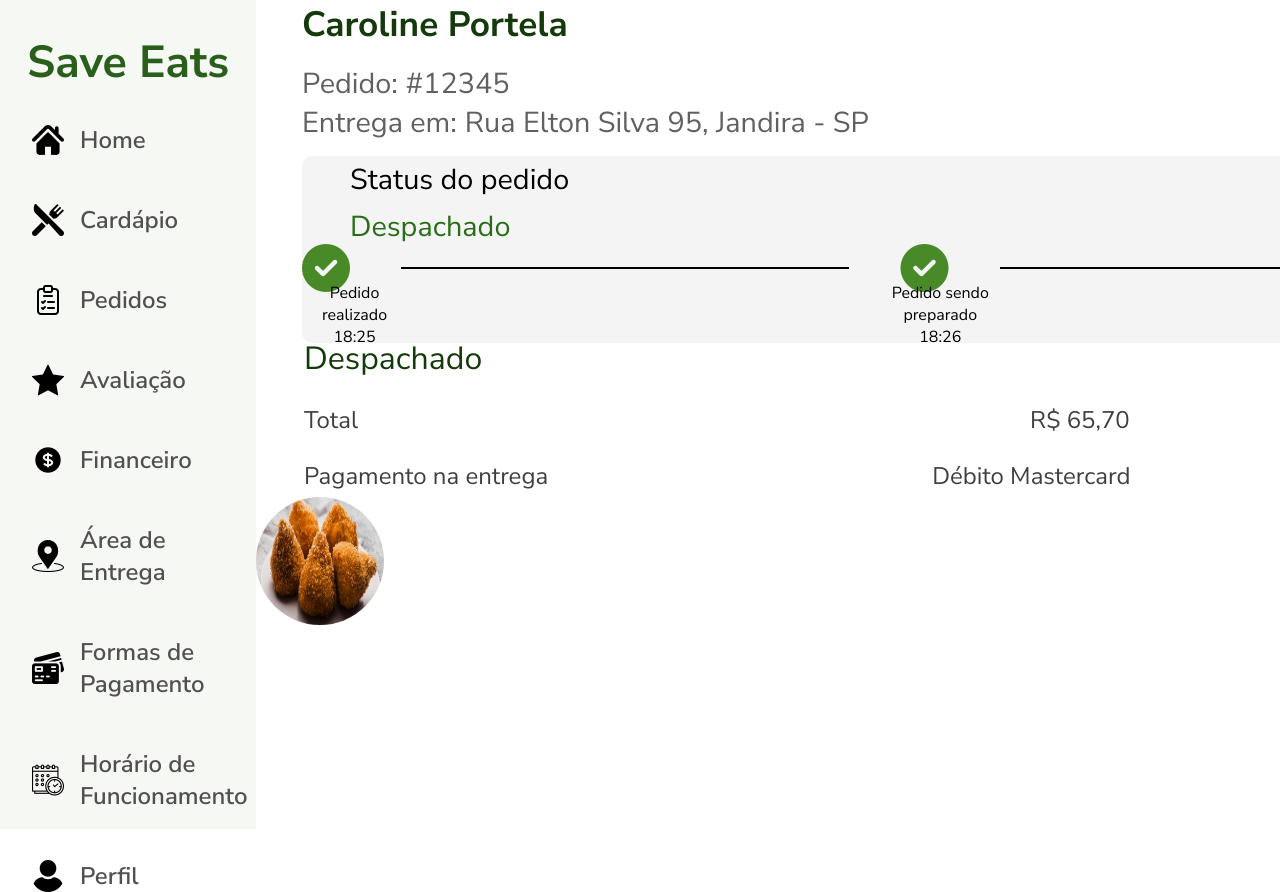
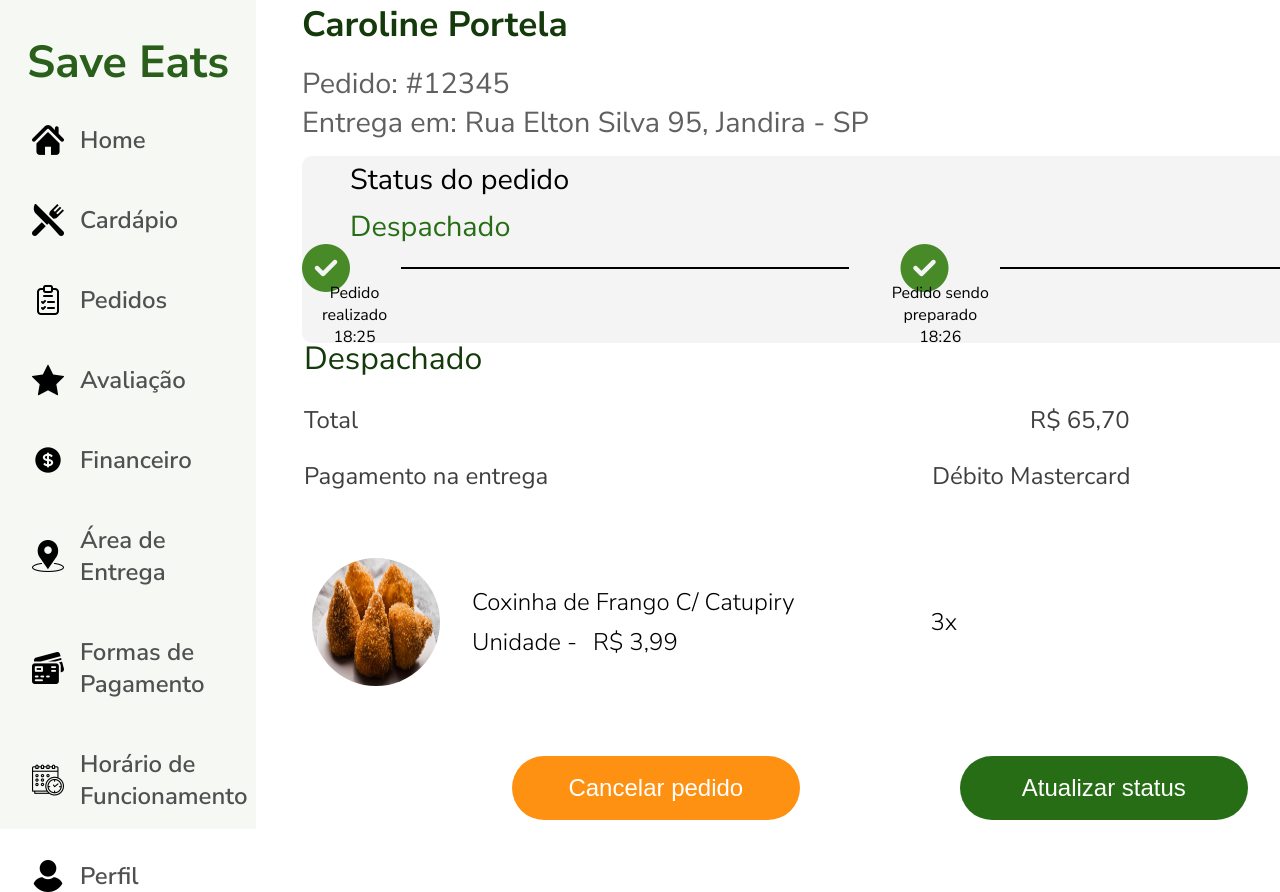
Before and after one commit to Xul14/SaveEats-Web, a React (Vite) app: page /menu/detalhes/pedido in a window 1280 px wide. Shown: the top 892 px of the page. Built offline with nearby package versions, Linux system fonts and the light colour scheme.

Commit message:
detalhes pedido completo

```diff
--- /dev/null
+++ b/src/components/ButtonDetalhesPedido/ButtonDetalhesPedido.css
@@ -0,0 +1,11 @@
+.botao-detalhes-pedido {
+    width: 18rem;
+    height: 4rem;
+    display: flex;
+    justify-content: center;
+    align-items: center;
+    border: none;
+    border-radius: 100px;
+    font-size: 1.5rem;
+    color: #FFF;
+}
--- /dev/null
+++ b/src/components/ButtonDetalhesPedido/ButtonDetalhesPedido.jsx
@@ -0,0 +1,15 @@
+//Import React
+import React from "react";
+
+//Import css e components
+import "./ButtonDetalhesPedido.css"
+
+export function ButtonDetalhesPedido({ text, background }) {
+    return (
+        <>
+
+            <button style={{ background }} className="botao-detalhes-pedido">{text}</button>
+
+        </>
+    )
+}
--- /dev/null
+++ b/src/components/ProdutosPedidos/ProdutosPedido.css
@@ -0,0 +1,33 @@
+.container-detalhes-produtos {
+    width: 100%;
+    height: 100%;
+    display: flex;
+    align-items: center;
+    gap: 2rem;
+    padding-left: 3.5rem;
+}
+
+.quantidade-produto {
+    width: 8rem;
+    height: 8rem;
+    border-radius: 100px;
+}
+
+.container-nome-unidade-produto {
+    display: flex;
+    flex-direction: column;
+    gap: .5rem;
+    font-size: 1.5rem;
+    font-weight: 300;
+}
+
+.container-unidade-produto-detalhes-pedido {
+    display: flex;
+    gap: 1rem;
+}
+
+.quantiade-produto {
+    font-size: 1.5rem;
+    font-weight: 300;
+    padding-left: 6.5rem;
+}
--- /dev/null
+++ b/src/components/ProdutosPedidos/ProdutosPedido.jsx
@@ -0,0 +1,35 @@
+//Import React
+import React from "react";
+
+//Import css e components
+import "./ProdutosPedido.css"
+import produtos from "../ProdutosPedidos/img/coxinha.jpg"
+
+export function ProdutosPedido() {
+    return (
+        <>
+            <div className="container-detalhes-produtos">
+
+                <img src={produtos} alt="Produtos" className="quantidade-produto" />
+
+                <div className="container-nome-unidade-produto">
+
+                    <span className="nome-produto-detalhes-pedido">Coxinha de Frango C/ Catupiry</span>
+
+                    <div className="container-unidade-produto-detalhes-pedido">
+
+                        <span className="unidade-produto-detalhes-pedido">Unidade -</span>
+
+                        <span className="unidade-produto-detalhes-pedido">R$ 3,99</span>
+
+                    </div>
+
+                </div>
+
+                <span className="quantiade-produto">3x</span>
+
+            </div>
+
+        </>
+    )
+}
--- a/src/pages/Menu/PedidosPage/DetalhesPedidoPage/DetalhesPedidoPage.css
+++ b/src/pages/Menu/PedidosPage/DetalhesPedidoPage/DetalhesPedidoPage.css
@@ -15,7 +15,7 @@
     width: 100%;
     height: 100%;
     display: grid;
-    grid-template-rows: 15% 25% 20%;
+    grid-template-rows: 15% 25% 20% 30% 10%;
     justify-items: center;
 }
 
@@ -48,13 +48,33 @@
     color: #3F3F3F
 }
 
-.quantidade-produto {
-    width: 8rem;
-    height: 8rem;
-    border-radius: 100px;
+.container-botoes-chat {
+    width: 100%;
+    height: 100%;
+    display: grid;
+    grid-template-columns: 92% 8%;
+    align-items: center;
 }
 
-.container-detalhes-produtos {
+.container-botoes-detalhes-pedido {
     width: 100%;
     height: 100%;
+    display: flex;
+    justify-content: center;
+    align-items: center;
+    gap: 10rem;
 }
+
+.container-chat {
+    width: 5rem;
+    height: 5rem;
+    display: flex;
+    justify-content: center;
+    align-items: center;
+    border-radius: 100px;
+    background-color: #29601a;
+}
+
+.chat {
+    height: 3rem;
+}
--- a/src/pages/Menu/PedidosPage/DetalhesPedidoPage/DetalhesPedidoPage.jsx
+++ b/src/pages/Menu/PedidosPage/DetalhesPedidoPage/DetalhesPedidoPage.jsx
@@ -6,7 +6,9 @@ import "./DetalhesPedidoPage.css"
 import { MenuNavigation } from "../../../../components/MenuNavigation/MenuNavigation";
 import { HeaderDetalhesPedido } from "../../../../components/HeaderDetalhesPedido/HeaderDetalhesPedido";
 import { StatusPedido } from "../../../../components/StatusPedido/StatusPedido";
-import produtos from "../DetalhesPedidoPage/img/coxinha.jpg"
+import { ProdutosPedido } from "../../../../components/ProdutosPedidos/ProdutosPedido";
+import { ButtonDetalhesPedido } from "../../../../components/ButtonDetalhesPedido/ButtonDetalhesPedido";
+import chat from "../DetalhesPedidoPage/img/chat.png"
 
 export function DetalhesPedidoPage() {
     return (
@@ -48,12 +50,29 @@ export function DetalhesPedidoPage() {
 
                     </div>
 
-                    <div className="container-detalhes-produtos">
+                    <ProdutosPedido></ProdutosPedido>
 
-                        <img src={produtos} alt="Produtos" className="quantidade-produto" />
+                    <div className="container-botoes-chat">
+
+                        <div className="container-botoes-detalhes-pedido">
+
+                            <ButtonDetalhesPedido text={"Cancelar pedido"} background={"#FE9112"}></ButtonDetalhesPedido>
+
+                            <ButtonDetalhesPedido text={"Atualizar status"} background={"#276D15"}></ButtonDetalhesPedido>
+
+                            <ButtonDetalhesPedido text={"Confirmar pedido"} background={"#276D15"}></ButtonDetalhesPedido>
+
+                        </div>
+
+
+                        <div className="container-chat">
+
+                            <img src={chat} alt="Imagem Chat" className="chat" />
+
+                        </div>
+
 
                     </div>
-
 
                 </div>
 
```
Also changed, not shown: src/components/ProdutosPedidos/img/coxinha.jpg (renamed from src/pages/Menu/PedidosPage/DetalhesPedidoPage/img/coxinha.jpg), src/pages/Menu/PedidosPage/DetalhesPedidoPage/img/chat.png (added).
